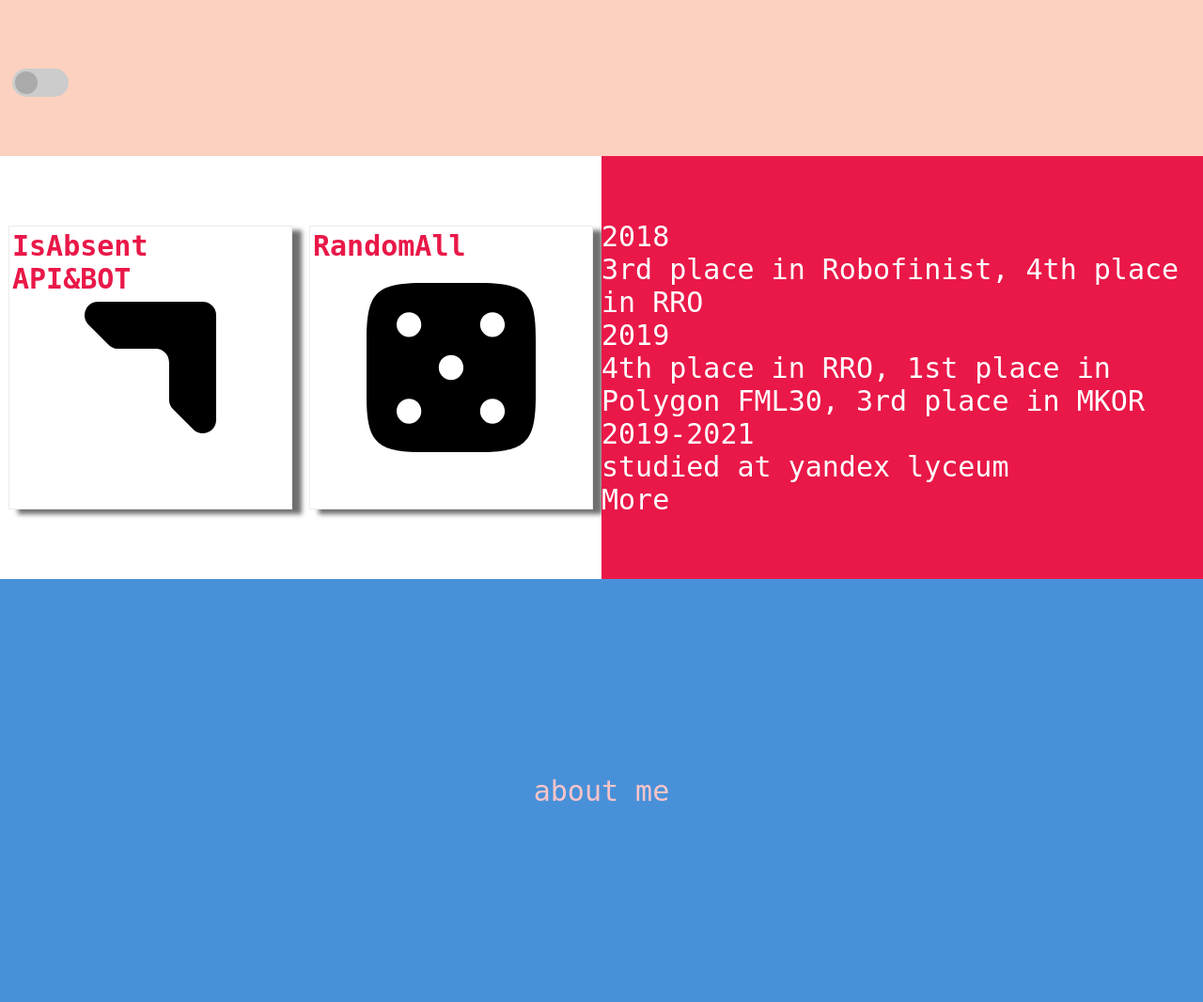
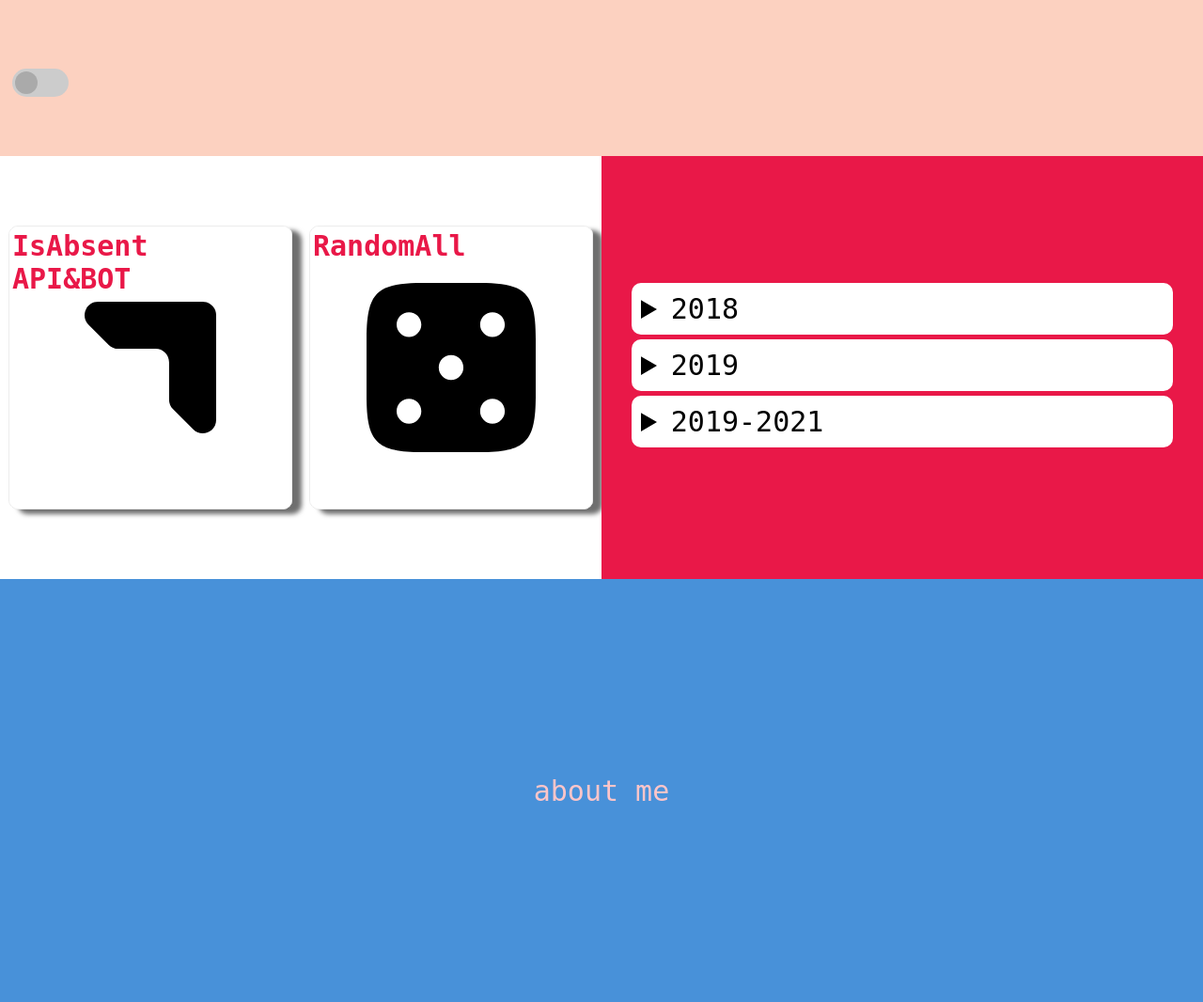
Before and after one commit to Deformater/portfolio, a Flask app: page / in a window 1280 px wide. Shown: the part 689-1755 px from the top of the page at 94% size. Run offline with Flask 2, Linux system fonts and the light colour scheme.

Commit message:
details added scrollbar hidden

```diff
--- a/static/css/dark.css
+++ b/static/css/dark.css
@@ -26,6 +26,7 @@ header {
 
 .project {
   border: 1px solid #7f7878;
+  border-radius: 10px;
 }
 
 .myProjectsContainer .isAbsentImage {
--- a/static/css/index.css
+++ b/static/css/index.css
@@ -5,6 +5,10 @@
   text-decoration: none;
   transition: background .3s ease-out;
   overflow-x: hidden;
+}
+
+::-webkit-scrollbar {
+  display: none;
 }
 
 body, html {
@@ -67,7 +71,7 @@ li:not(:last-child) a {
 .secondContainer {
   display: flex;
   width: 100vw;
-  height: 15rem;
+  height:15rem;
 }
 
 .myProjectsContainer {
@@ -117,10 +121,40 @@ li:not(:last-child) a {
   color: white;
   align-items: center;
   justify-content: center;
+  flex-direction: column;
 }
 
 .myAchievementsContainer a {
-  color: white;
+  color: black;
+}
+
+.myAchievementsContainer details {
+  background: white;
+  color: black;
+  width: 90%;
+  border-radius: 10px;
+  margin-bottom: 5px;
+}
+
+.myAchievementsContainer summary {
+  padding: 10px;
+}
+
+.myAchievementsContainer summary:focus {
+  outline: none;
+}
+
+.myAchievementsContainer details ul {
+  background: #ddd;
+  margin: 0;
+  color: black;
+  padding: 10px;
+  border-radius: 0 0 4px 4px;
+}
+
+.myAchievementsContainer details li {
+  margin-left: 30px;
+  margin-top: 10px;
 }
 
 .myAchievementsContainer .bigTextContainer {
--- a/static/css/light.css
+++ b/static/css/light.css
@@ -14,7 +14,6 @@ header {
   color: black;
 }
 
-
 .firstContainer {
   background-color: #fcd1c0;
 }
@@ -30,6 +29,7 @@ header {
 .project {
   border: 1px solid #ececec;
   box-shadow: 10px 5px 5px #6f6f6f;
+  border-radius: 10px;
 }
 
 .myProjectsContainer .isAbsentImage {
--- a/templates/index.html
+++ b/templates/index.html
@@ -24,7 +24,7 @@
         </nav>
     </header>
 
-    <section class="firstContainer">
+    <section class="firstContainer" id="section-1">
         <div>
           <h1>Muravenko Grigoriy</h1>
           <p>
@@ -33,7 +33,7 @@
         </div>
     </section>
 
-    <section class="secondContainer">
+    <section class="secondContainer" id="section-2">
         <div class="myProjectsContainer">
             <div class="projects">
                 <div class="project">
@@ -54,22 +54,31 @@
         </div>
 
         <div class="myAchievementsContainer">
-            <div class="bigTextContainer">
-                2018<br>
-                3rd place in<a href="https://robofinist.ru/"> Robofinist</a>,
-                4th place in<a href="https://sportrobotics.ru/"> RRO</a><br>
-                2019<br>
-                4th place in<a href="https://sportrobotics.ru/"> RRO</a>,
-                1st place in <a href="https://www.robot30.ru/"> Polygon FML30</a>,
-                3rd place in <a href="https://mkor.olimpiada.ru/"> MKOR</a><br>
-                2019-2021<br>
-                studied at<a href="https://lyceum.yandex.ru/"> yandex lyceum</a><br>
-                More
-            </div>
+            <details>
+                <summary>2018</summary>
+                <ul>
+                    <li>3rd place in<a href="https://robofinist.ru/"> Robofinist</a></li>
+                    <li>4th place in<a href="https://sportrobotics.ru/"> RRO</a></li>
+                </ul>
+            </details>
+            <details>
+                <summary>2019</summary>
+                <ul>
+                    <li>4th place in<a href="https://sportrobotics.ru/"> RRO</a></li>
+                    <li>1st place in <a href="https://www.robot30.ru/"> Polygon FML30</a></li>
+                    <li>3rd place in <a href="https://mkor.olimpiada.ru/"> MKOR</a></li>
+                </ul>
+            </details>
+            <details>
+                <summary>2019-2021</summary>
+                <ul>
+                    <li>studied at<a href="https://lyceum.yandex.ru/"> yandex lyceum</a></li>
+                </ul>
+            </details>
         </div>
     </section>
 
-    <section class="thirdContainer">
+    <section class="thirdContainer" id="section-3">
         <span>about me</span>
     </section>
 
```
